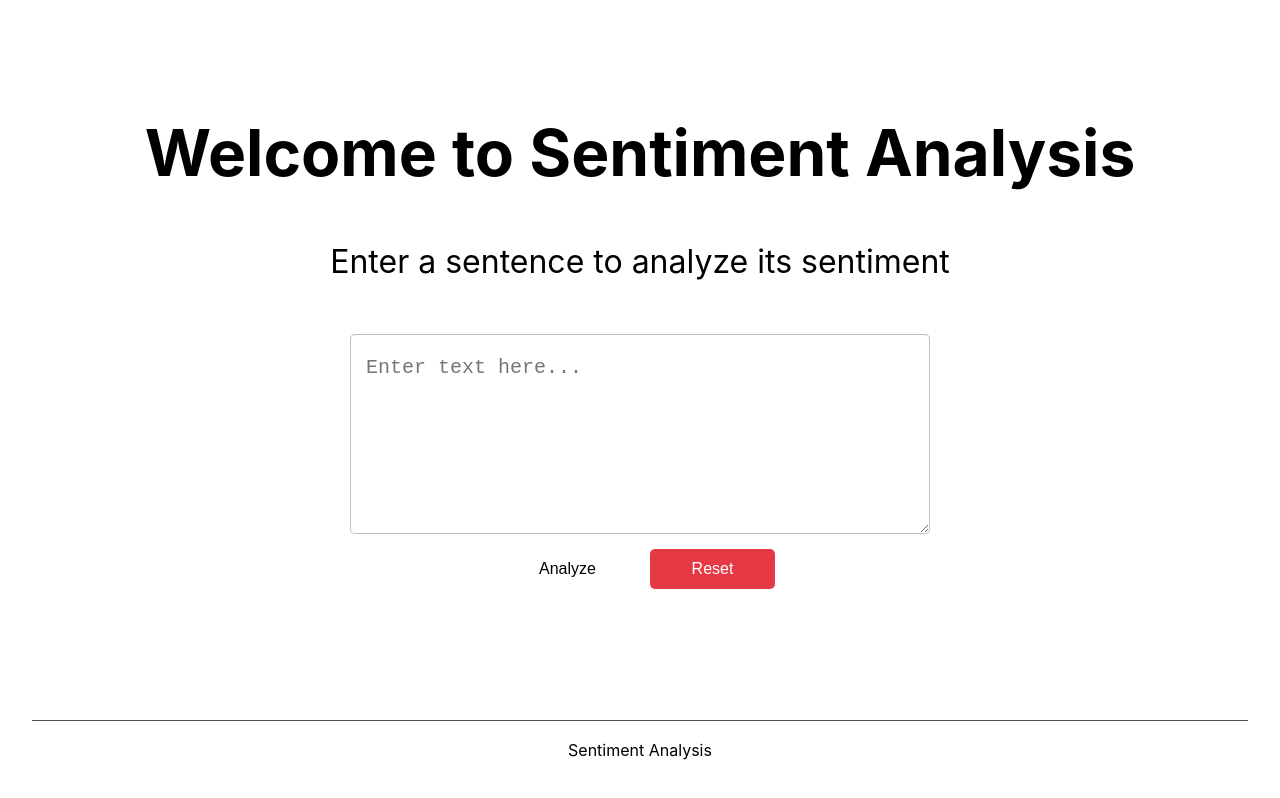
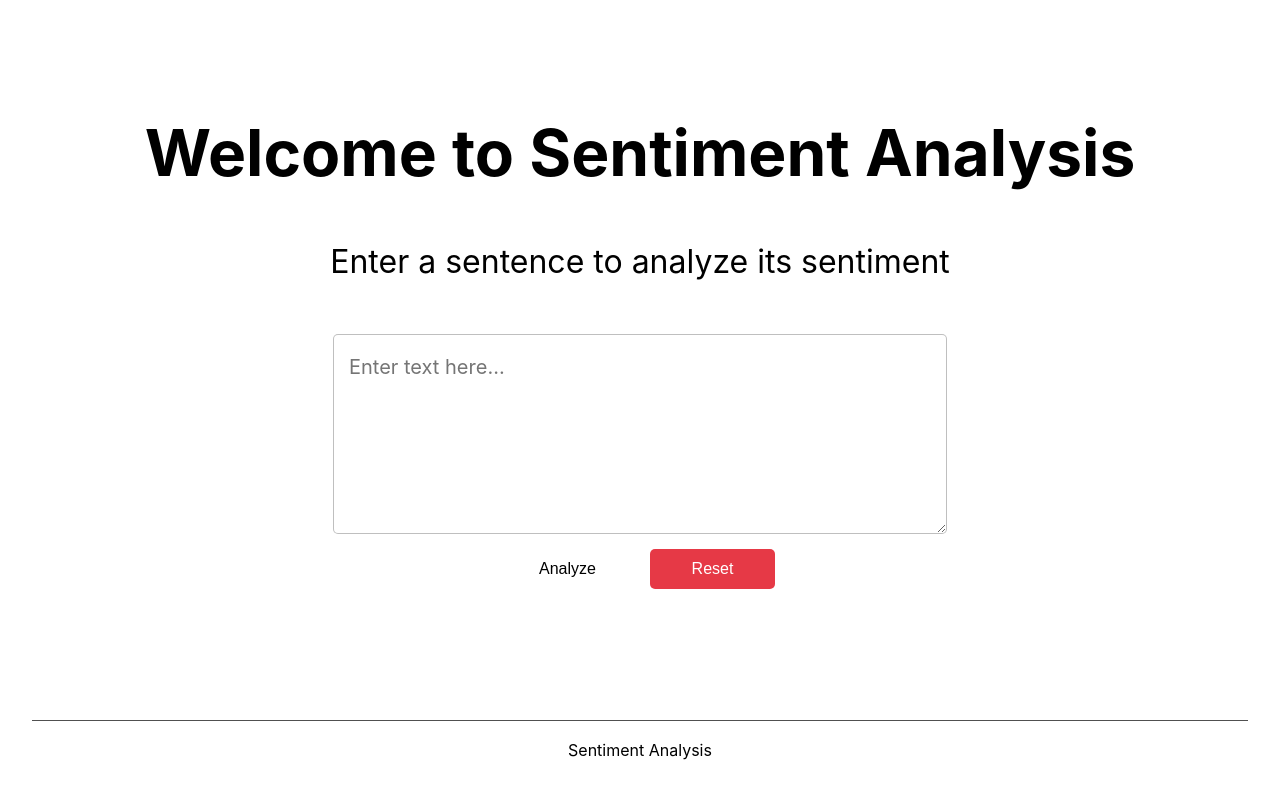
Before and after one commit to sobhanbera/fin-senti-analysis, a Next.js app: page / in a window 1280 px wide. Built offline with nearby package versions, Linux system fonts and the light colour scheme.

Commit message:
styles updated for windows browser

```diff
--- a/styles/Home.module.scss
+++ b/styles/Home.module.scss
@@ -70,6 +70,8 @@
                 border-radius: 5px;
 
                 padding: 15px;
+
+                font-family: -apple-system, Segoe UI, Roboto, Oxygen, sans-serif;
 
                 width: 200%;
                 min-height: 200px;
--- a/styles/globals.css
+++ b/styles/globals.css
@@ -9,8 +9,9 @@
 
 html,
 body {
-    font-family: -apple-system, BlinkMacSystemFont, Segoe UI, Roboto, Oxygen,
-        Ubuntu, Cantarell, Fira Sans, Droid Sans, Helvetica Neue, sans-serif;
+    font-family: -apple-system, Segoe UI, Roboto, Oxygen,
+        sans-serif;
+
 }
 
 @media (prefers-color-scheme: dark) {
```
